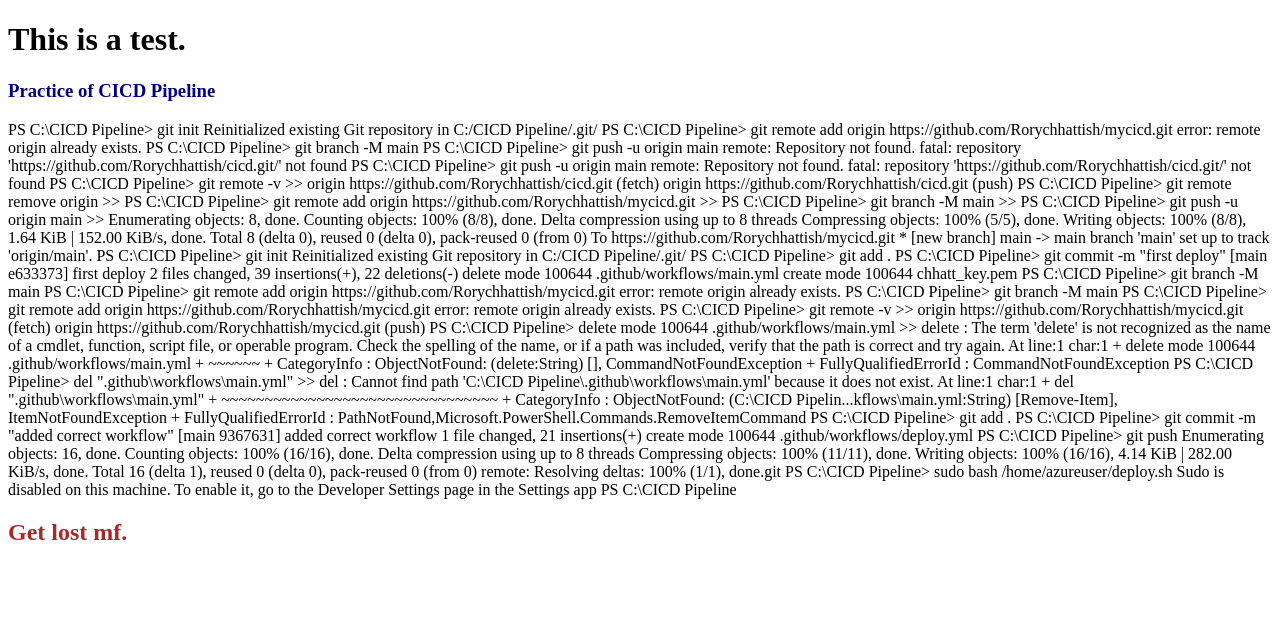
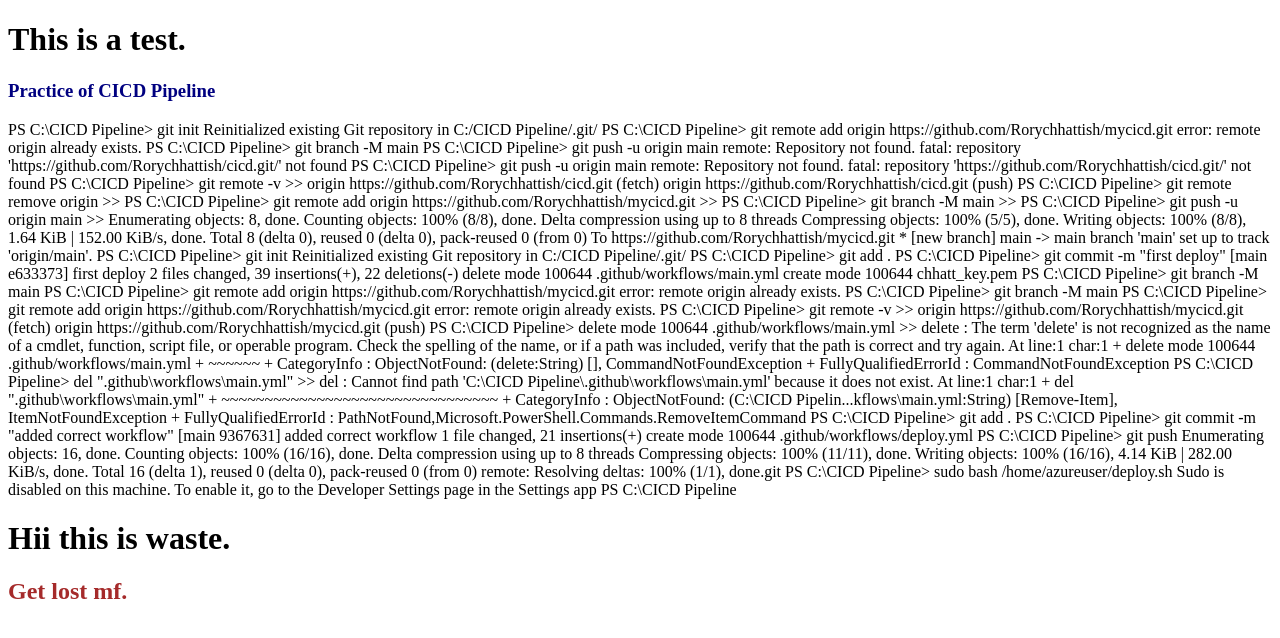
Before and after one commit to Rorychhattish/mycicd, a plain HTML site: page index.html in a window 1280 px wide. Drawn offline with Linux system fonts and the light colour scheme.

Commit message:
added new feature

```diff
--- a/index.html
+++ b/index.html
@@ -93,6 +93,8 @@
             PS C:\CICD Pipeline> sudo bash /home/azureuser/deploy.sh
             Sudo is disabled on this machine. To enable it, go to the Developer Settings page in the Settings app
             PS C:\CICD Pipeline</p>
+
+    <h1>Hii this is waste.</h1>
     <h2 style="color: brown;">Get lost mf.</h2>
 </body>
 </html>
```
